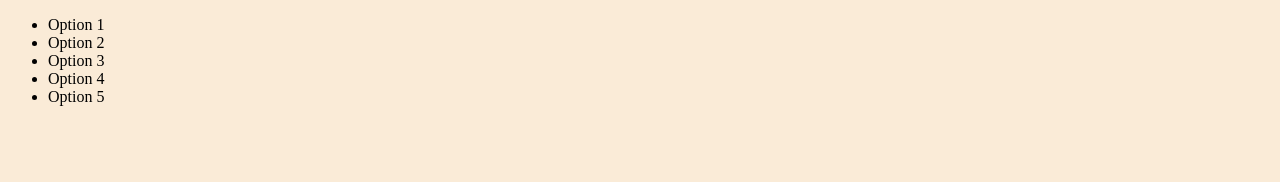
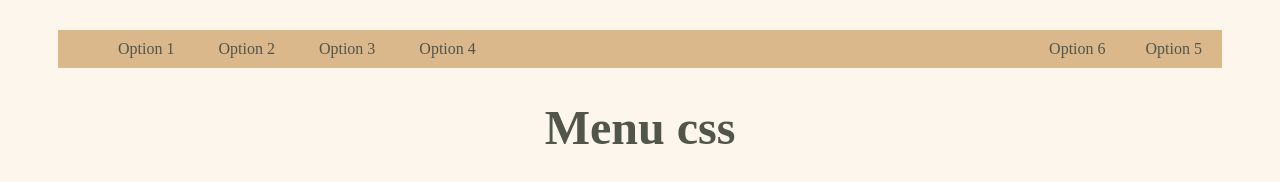
Before and after one commit to apuntesnavarrete/menu_1, a plain HTML site: page index.html in a window 1280 px wide. Drawn offline with Linux system fonts and the light colour scheme.

Commit message:
definir variables css

```diff
--- a/index.css
+++ b/index.css
@@ -1,3 +1,44 @@
+:root{
+    --fondo-bg-color:#FDF6EC ;
+    --fondo_menu-bg-color:#DAB88B ;
+    --text-bg-color: rgb(81, 85, 74);
+    --over-bg-color:#B7CADB;
+}
+
 body{
-    background-color: antiquewhite;
+    background-color: var(--fondo-bg-color);
 }
+h1{
+    text-align: center;
+    color:  var(--text-bg-color);
+    font-size: 3rem;
+}
+
+ul{
+    background-color: var(--fondo_menu-bg-color);
+    margin:30px 50px;
+}
+
+li{
+    list-style: none;
+    padding: 10px 20px;
+    margin: 0;
+    display: inline-block;
+}
+a:hover{
+    color: var(--fondo-bg-color);
+
+}
+li:hover{
+    background-color: var(--over-bg-color);
+    color: var(--fondo-bg-color);
+
+}
+
+.item-r{
+    float: right;
+}
+a{
+    color: var(--text-bg-color);
+    text-decoration: none;
+}
--- a/index.html
+++ b/index.html
@@ -11,13 +11,16 @@
     <main>
         <nav>
             <ul>
-                <li>Option 1</li>
-                <li>Option 2</li>
-                <li>Option 3</li>
-                <li>Option 4</li>
-                <li>Option 5</li>
+                <li><a href="#">Option 1</a></li>
+                <li><a href="#">Option 2</a></li>
+                <li><a href="#">Option 3</a></li>
+                <li><a href="#">Option 4</a></li>
+                <li class="item-r"><a href="#">Option 5</a></li>
+                <li class="item-r"><a href="#">Option 6</a></li>
+
             </ul>
         </nav>
     </main>
+    <h1> Menu css </h1>
 </body>
 </html>
```
